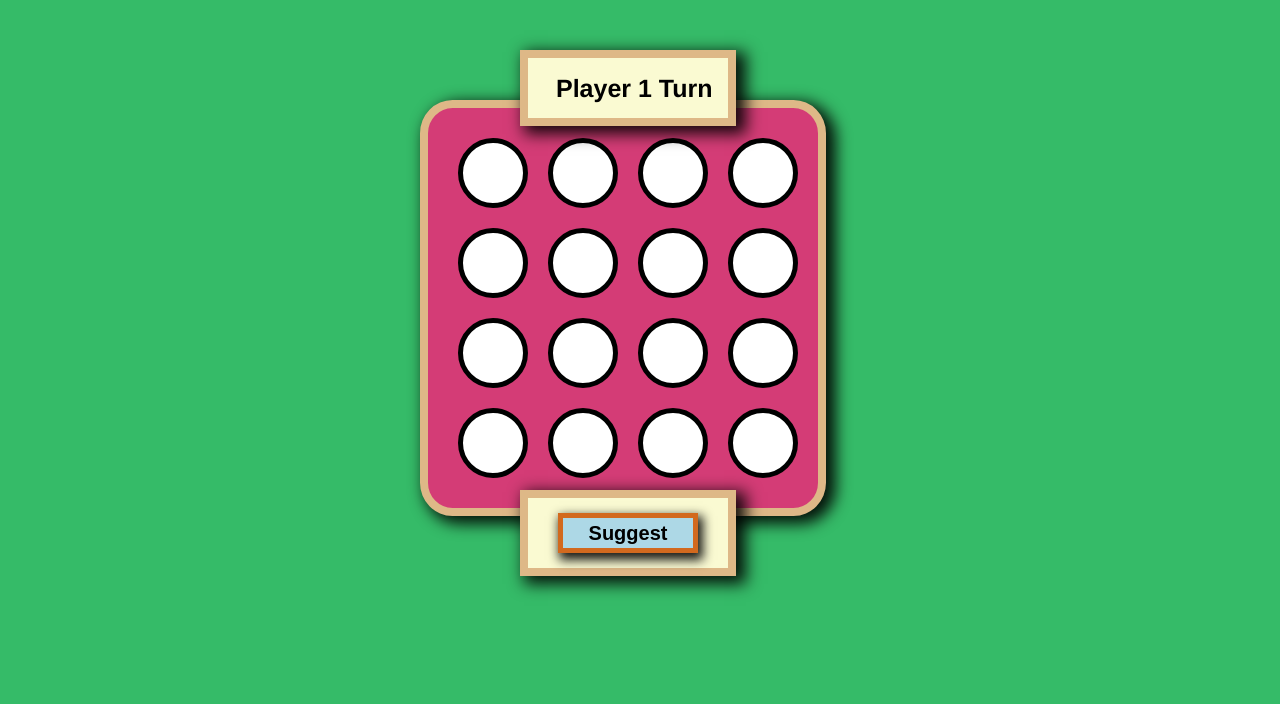
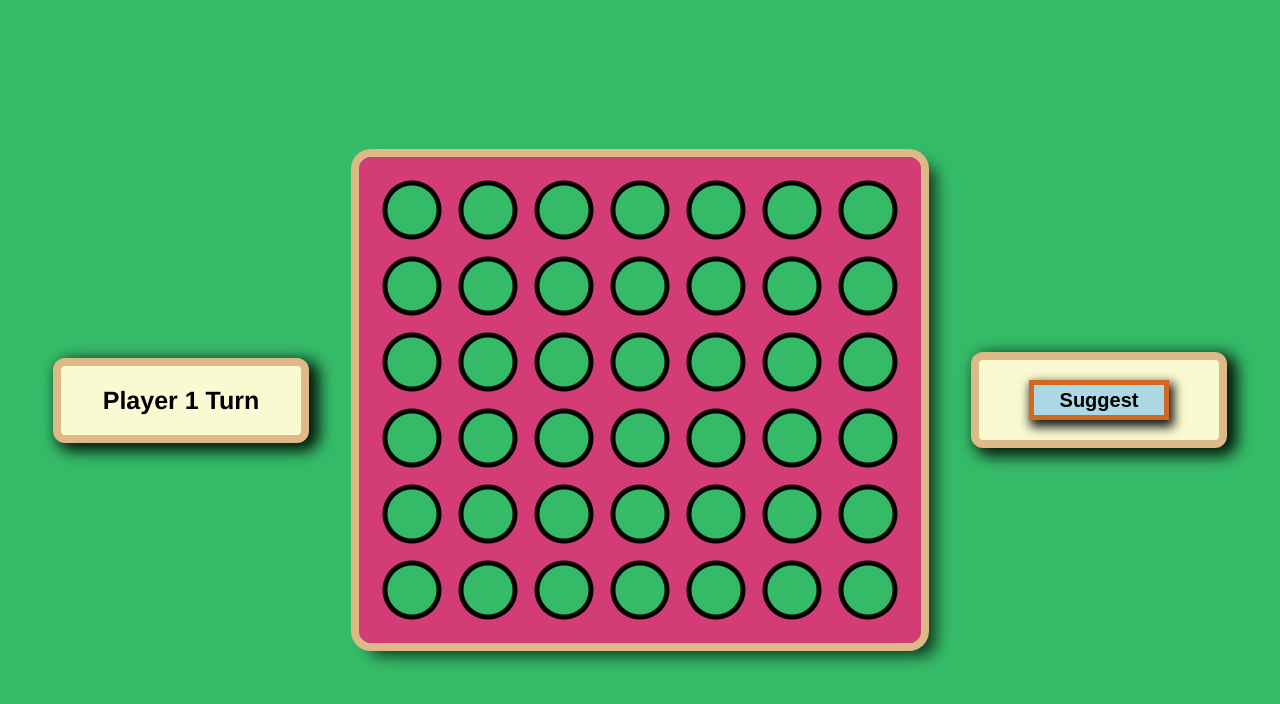
Before and after one commit to brianm2002513/connect-4, a React app: page / in a window 1280 px wide. Built offline with nearby package versions, Linux system fonts and the light colour scheme.

Commit message:
feat: implement core Connect 4 game logic, UI components, and computer move AI

```diff
--- a/src/Components/GameBoard.js
+++ b/src/Components/GameBoard.js
@@ -13,11 +13,11 @@ import {
     GAME_STATE_DRAW
 } from "../Constants";
 
-import { isWinner, isDraw, getComputerMove } from "../helper";
+import { isWinner, isDraw, getComputerMove, getAvailableRow } from "../helper";
 
 const GameBoard = () => {
 
-    const [gameBoard, setGameBoard] = useState(Array(16).fill(NO_PLAYER));
+    const [gameBoard, setGameBoard] = useState(Array(NO_CIRCLES).fill(NO_PLAYER));
     const [currentPlayer, setCurrentPlayer] = useState(PLAYER_1);
     const[gameState, setGameState] = useState(GAME_STATE_PLAYING);
     const [winPlayer, setWinPlayer] = useState(NO_PLAYER);
@@ -29,7 +29,7 @@ const GameBoard = () => {
     }, [])
 
     const initGame = () => {
-        setGameBoard(Array(16).fill(NO_PLAYER));
+        setGameBoard(Array(NO_CIRCLES).fill(NO_PLAYER));
         setCurrentPlayer(PLAYER_1);
         setGameState(GAME_STATE_PLAYING);
         setWinPlayer(NO_PLAYER);
@@ -44,22 +44,33 @@ const GameBoard = () => {
     }
 
     const suggestMove = () => {
-        circleClicked(getComputerMove(gameBoard));
+        let aiMove = getComputerMove(gameBoard);
+        if (aiMove !== -1) {
+            processMove(aiMove);
+        }
     }
 
     const circleClicked = (id) => {
-        console.log("Circle Clicked: " + id);
+        if (gameState !== GAME_STATE_PLAYING) return;
 
+        // Calculate the column that was clicked
+        let col = id % 7;
+        let row = getAvailableRow(gameBoard, col);
+
+        // If row is -1, the column is full
+        if (row === -1) return;
+
+        let actualId = row * 7 + col;
+        processMove(actualId);
+    }
+
+    const processMove = (id) => {
         if(gameBoard[id] !== NO_PLAYER) return;
-
-        if (gameState !== GAME_STATE_PLAYING) return;
 
         if (isWinner(gameBoard, id, currentPlayer)) {
            setGameState(GAME_STATE_WIN);
            setWinPlayer(currentPlayer);
-        }
-
-        if (isDraw(gameBoard, id, currentPlayer)) {
+        } else if (isDraw(gameBoard, id, currentPlayer)) {
             setGameState(GAME_STATE_DRAW);
             setWinPlayer(NO_PLAYER);
         }
@@ -72,8 +83,6 @@ const GameBoard = () => {
         })
 
         setCurrentPlayer(currentPlayer === PLAYER_1 ? PLAYER_2 : PLAYER_1)
-
-        console.log(gameBoard);
     }
 
     const renderCircle = (id) => {
--- a/src/Components/GameCircle.js
+++ b/src/Components/GameCircle.js
@@ -4,8 +4,9 @@ import "../Game.css";
 const GameCircle = ({ id, children, className, onCircleClicked }) => {
 
   return (
-    <div className={`gameCircle ${className}`} onClick={() => onCircleClicked(id)}>
-      {children}
+    <div className="gameCircleContainer" onClick={() => onCircleClicked(id)}>
+      {className !== 'player0' && <div className={`piece ${className}`}></div>}
+      <div className="boardFace"></div>
     </div>
   )
 }
--- a/src/Constants.js
+++ b/src/Constants.js
@@ -1,5 +1,5 @@
 
-export const NO_CIRCLES = 16;
+export const NO_CIRCLES = 42;
 export const NO_PLAYER = 0;
 export const PLAYER_1 = 1;
 export const PLAYER_2 = 2;
--- a/src/Game.css
+++ b/src/Game.css
@@ -11,107 +11,138 @@
 body {
     background-color: var(--background-color);
     font-family: 'Franklin Gothic Medium', 'Arial Narrow', Arial, sans-serif;
+    margin: 0;
+    padding: 0;
 }
 
 .app-container {
-    width: 800px;
-    height: 600px;
-    position: absolute;
-    left: 50%;
-    top: 5%;
-    margin-left: -400px;
+    display: flex;
+    justify-content: center;
+    align-items: center;
+    gap: 50px;
+    height: 100vh;
+    padding: 20px;
+    box-sizing: border-box;
 }
 
 .panel {
-    position: absolute;
     background-color: var(--panel-background-color);
     border: 8px solid var(--panel-border-color);
-    -webkit-box-shadow: 7px 5px 15px 3px rgba(0, 0, 0, 0.9);
     box-shadow: 7px 5px 15px 3px rgba(0, 0, 0, 0.9);
-    z-index: 1;
+    border-radius: 12px;
+    padding: 20px;
+    display: flex;
+    flex-direction: column;
+    justify-content: center;
+    align-items: center;
+    min-width: 200px;
 }
 
 .header {
-    Left: 50%;
-    top: 10px;
-    height: 60px;
-    width: 200px;
-    margin-left: -120px;
+    height: auto;
 }
 
 .header-text {
     font-size: 25px;
     font-weight: bold;
-    width: 200px;
-    margin: 0;
-    position: absolute;
-    top: 50%;
-    left: 64%;
-    -ms-transform: translate(-50%, -50%);
-    transform: translate(-50%, -50%);
+    text-align: center;
 }
 
 .footer {
-    left: 50%;
-    top: 450px;
-    height: 70px;
-    width: 200px;
-    margin-left: -120px;
-    display: grid;
-    grid-template-columns: 1fr 1fr;
+    display: flex;
+    flex-direction: column;
+    gap: 20px;
+}
+
+.footer button {
+    width: 140px;
+    height: 40px;
+    background-color: var(--footer-background-color);
+    font-size: 20px;
+    box-shadow: 3px 5px 10px 2px rgba(0, 0, 0, 0.9);
+    border: 5px solid var(--footer-button-hover);
+    font-weight: bold;
+    cursor: pointer;
+    transition: background-color 0.2s;
 }
 
 .footer button:hover {
     background-color: var(--footer-button-hover);
 }
 
-.footer button {
-    margin-left: 30px;
-    margin-top: 15px;
-    width: 140px;
-    height: 40px;
-    background-color: var(--footer-background-color);
-    font-size: 20px;
-    -webkit-box-shadow: 3px 5px 10px 2px rgba(0, 0, 0, 0.9);
-    box-shadow: 3px 5px 10px 2px rgba(0, 0, 0, 0.9);
-    border: 5px solid var(--footer-button-hover);
-    font-weight: bold;
-
+.gameBoard {
+    display: grid;
+    grid-template-columns: repeat(7, 1fr);
+    grid-template-rows: repeat(6, 1fr);
+    padding: 0; /* No padding so the grid touches the border */
+    width: max-content;
+    background-color: transparent; /* Allows holes to see the body background */
+    border: 15px solid var(--board-background-color); /* Creates the solid pink edge */
+    border-radius: 12px;
+    /* First shadow creates the burlywood outline, second creates the drop shadow */
+    box-shadow: 0 0 0 8px var(--board-border-color), 12px 10px 15px 3px rgba(0, 0, 0, 0.7);
+    overflow: hidden; /* Hides the pieces as they fall into the board */
 }
 
-.gameBoard {
-    display: grid;
-    grid-template-columns: repeat(4, 1fr);
-    grid-template-rows: repeat(4, 1fr);
-    padding: 20px;
-    width: 350px;
-    position: absolute;
-    left: 60%;
-    margin-left: -300px;
-    top: 10%;
-    background-color: var(--board-background-color);
-    border: 8px solid var(--board-border-color);
-    border-radius: 8%;
-    -webkit-box-shadow: 7px 5px 15px 3px rgba(0, 0, 0, 0.9);
-    box-shadow: 7px 5px 15px 3px rgba(0, 0, 0, 0.9);
+.gameCircleContainer {
+    width: 76px;
+    height: 76px;
+    position: relative;
+    cursor: pointer;
 }
 
-.gameCircle {
-    width: 60px;
-    height: 60px;
-    margin: 10px;
+/* The actual colored piece */
+.piece {
+    width: 50px;
+    height: 50px;
     border-radius: 50%;
-    border: 5px solid black;
+    position: absolute;
+    top: 13px; /* Centered inside the container */
+    left: 13px;
+    z-index: 1; /* Falls BEHIND the board face */
+}
+
+/* The physical face of the board with a transparent hole */
+.boardFace {
+    width: 100%;
+    height: 100%;
+    position: absolute;
+    top: 0;
+    left: 0;
+    z-index: 2; /* Sits IN FRONT of the piece */
+    /* Paint the pink square with a 50px transparent hole and black border! */
+    background: radial-gradient(
+        circle at center,
+        transparent 24px,
+        black 25px,
+        black 29px,
+        var(--board-background-color) 30px
+    );
+    pointer-events: none; /* Let clicks pass through to container */
 }
 
 .player0 {
-    background-color: white;
+    /* No piece rendered for player 0 anymore, but class might still be passed */
 }
 
 .player1 {
     background-color: red;
+    /* The dropPiece animation simulates gravity when a class changes to player1 */
+    animation: dropPiece 0.4s cubic-bezier(0.25, 0.46, 0.45, 0.94) forwards;
 }
 
 .player2 {
     background-color: blue;
+    animation: dropPiece 0.4s cubic-bezier(0.25, 0.46, 0.45, 0.94) forwards;
 }
+
+@keyframes dropPiece {
+    0% {
+        transform: translateY(-500px);
+        opacity: 0;
+    }
+    100% {
+        transform: translateY(0);
+        opacity: 1;
+    }
+}
--- a/src/helper.js
+++ b/src/helper.js
@@ -1,113 +1,95 @@
-export const isWinner = (gameBoard, currentMove, currentPlayer) => {
-    let board = [...gameBoard];
-    board[currentMove] = currentPlayer;
-
-    const winLines = [
-        [0, 1, 2, 3],
-        [4, 5, 6, 7],
-        [8, 9, 10, 11],
-        [12, 13, 14, 15],
-        [0, 4, 8, 12],
-        [1, 5, 9, 13],
-        [2, 6, 10, 14],
-        [3, 7, 11, 15],
-        [0, 5, 10, 15],
-        [3, 6, 9, 12],
-    ];
-
-    for (let i = 0; i < winLines.length; i++) {
-        const [c1, c2, c3, c4] = winLines[i];
-
-        if (board[c1] > 0 &&
-            board[c1] === board[c2] &&
-            board[c2] === board[c3] &&
-            board[c3] === board[c4]) {
-            return true;
+export const checkWin = (board) => {
+    // Check horizontal
+    for (let r = 0; r < 6; r++) {
+        for (let c = 0; c < 4; c++) {
+            let i = r * 7 + c;
+            if (board[i] !== 0 && board[i] === board[i+1] && board[i] === board[i+2] && board[i] === board[i+3]) {
+                return true;
+            }
+        }
+    }
+    // Check vertical
+    for (let c = 0; c < 7; c++) {
+        for (let r = 0; r < 3; r++) {
+            let i = r * 7 + c;
+            if (board[i] !== 0 && board[i] === board[i+7] && board[i] === board[i+14] && board[i] === board[i+21]) {
+                return true;
+            }
+        }
+    }
+    // Check diagonal (down-right)
+    for (let r = 0; r < 3; r++) {
+        for (let c = 0; c < 4; c++) {
+            let i = r * 7 + c;
+            if (board[i] !== 0 && board[i] === board[i+8] && board[i] === board[i+16] && board[i] === board[i+24]) {
+                return true;
+            }
+        }
+    }
+    // Check diagonal (up-right)
+    for (let r = 3; r < 6; r++) {
+        for (let c = 0; c < 4; c++) {
+            let i = r * 7 + c;
+            if (board[i] !== 0 && board[i] === board[i-6] && board[i] === board[i-12] && board[i] === board[i-18]) {
+                return true;
+            }
         }
     }
     return false;
 }
 
+export const isWinner = (gameBoard, currentMove, currentPlayer) => {
+    let board = [...gameBoard];
+    board[currentMove] = currentPlayer;
+    return checkWin(board);
+}
+
 export const isDraw = (gameBoard, currentMove, currentPlayer) => {
     let board = [...gameBoard];
     board[currentMove] = currentPlayer;
-
-    let count = board.reduce((n, x) => n + (x === 0), 0);
-    console.log(`count ${count}`);
-    return count === 0;
+    return !board.includes(0);
 }
 
-const getRandomComputerMove = (gameBoard) => {
+export const getValidMoves = (board) => {
     let validMoves = [];
-    for (let i = 0; i < gameBoard.length; i++) {
-        if (gameBoard[i] === 0) {
-            validMoves.push(i);
-        }
+    // Top row is indices 0-6
+    for (let c = 0; c < 7; c++) {
+        if (board[c] === 0) validMoves.push(c);
     }
-    let rndMove = Math.floor(Math.random() * validMoves.length)
-    return validMoves[rndMove];
+    return validMoves;
 }
 
-const getPosition = (gameBoard, moveChecks) => {
-    for (let check = 0; check < moveChecks.length; check++) {
-        for (let i = 0; i < moveChecks[check].max; i += moveChecks[check].step) {
-
-            let series =
-                gameBoard[i + moveChecks[check].indices[0]].toString() +
-                gameBoard[i + moveChecks[check].indices[1]].toString() +
-                gameBoard[i + moveChecks[check].indices[2]].toString() +
-                gameBoard[i + moveChecks[check].indices[3]].toString();
-
-            switch (series) {
-                case "1110":
-                case "2220":
-                    return i + moveChecks[check].indices[3];
-                case "1101":
-                case "2202":
-                    return i + moveChecks[check].indices[2];
-                case "1011":
-                case "2022":
-                    return i + moveChecks[check].indices[1];
-                case "0111":
-                case "0222":
-                    return i + moveChecks[check].indices[0];
-                default:
-            }
+export const getAvailableRow = (board, col) => {
+    for (let r = 5; r >= 0; r--) {
+        if (board[r * 7 + col] === 0) {
+            return r;
         }
     }
     return -1;
-};
+}
 
 export const getComputerMove = (gameBoard) => {
-    let moveChecks = [
-        // vertical combinations
-        {
-            indices: [0, 4, 8, 12],
-            max: 4,
-            step: 1
-        },
-        // horizontal combinations
-        {
-            indices: [0, 1, 2, 3],
-            max: 16,
-            step: 4
-        },
-        // diagonal-1 combination
-        {
-            indices: [0, 5, 10, 15],
-            max: 16,
-            step: 16
-        },
-        // diagonal-2 combination
-        {
-            indices: [3, 6, 9, 12],
-            max: 16,
-            step: 16
-        }
-    ];
+    let validCols = getValidMoves(gameBoard);
+    if (validCols.length === 0) return -1;
 
-    let position = getPosition(gameBoard, moveChecks);
-    if (position > -1) return position;
+    // 1. Can AI Win? (Player 2)
+    for (let col of validCols) {
+        let row = getAvailableRow(gameBoard, col);
+        let boardCopy = [...gameBoard];
+        boardCopy[row * 7 + col] = 2;
+        if (checkWin(boardCopy)) return row * 7 + col;
+    }
 
-    return getRandomComputerMove(gameBoard);
+    // 2. Can Player Win? Block them. (Player 1)
+    for (let col of validCols) {
+        let row = getAvailableRow(gameBoard, col);
+        let boardCopy = [...gameBoard];
+        boardCopy[row * 7 + col] = 1;
+        if (checkWin(boardCopy)) return row * 7 + col;
+    }
+
+    // 3. Fallback: Random Valid Move
+    let rndCol = validCols[Math.floor(Math.random() * validCols.length)];
+    let rndRow = getAvailableRow(gameBoard, rndCol);
+    return rndRow * 7 + rndCol;
 }
```
Also changed, not shown: src/helper.test.js (added, +82 -0 lines), README.md, 1 other file.
